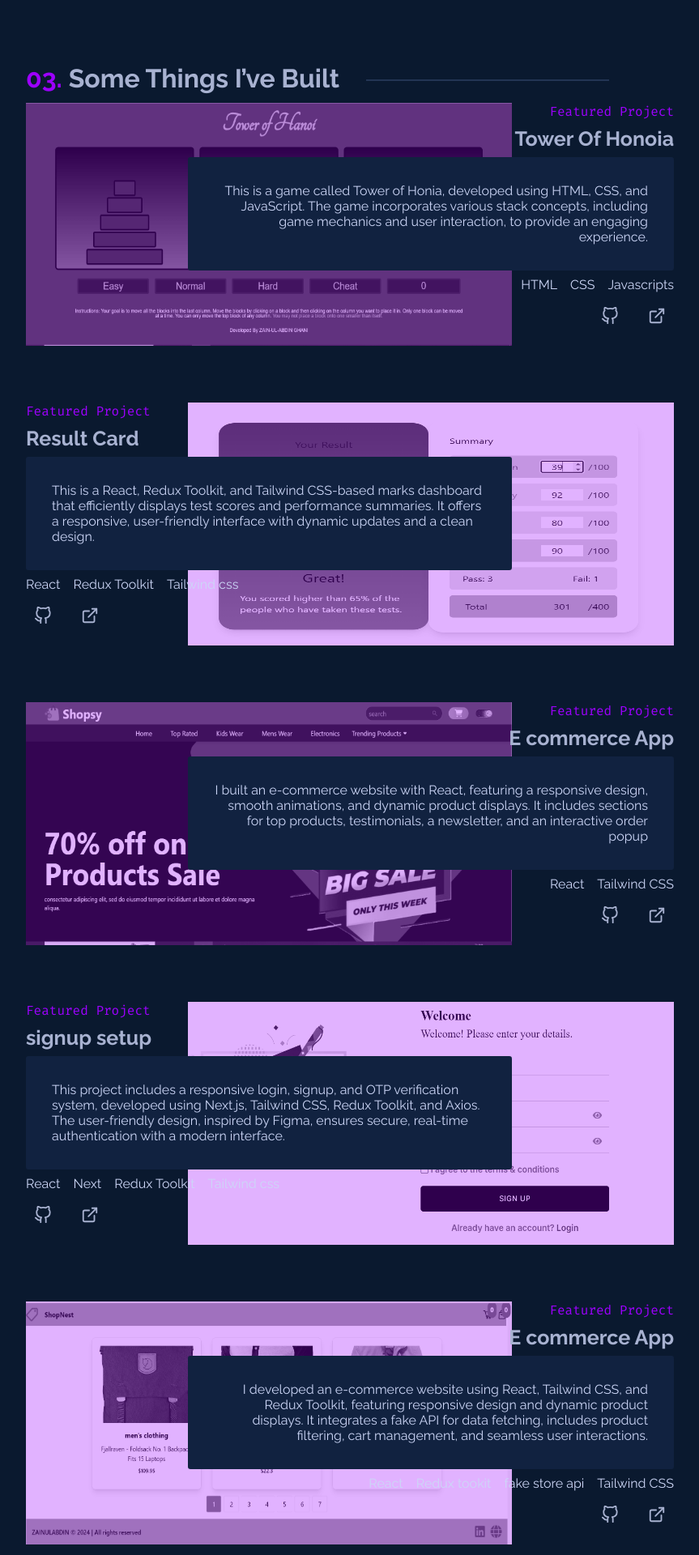
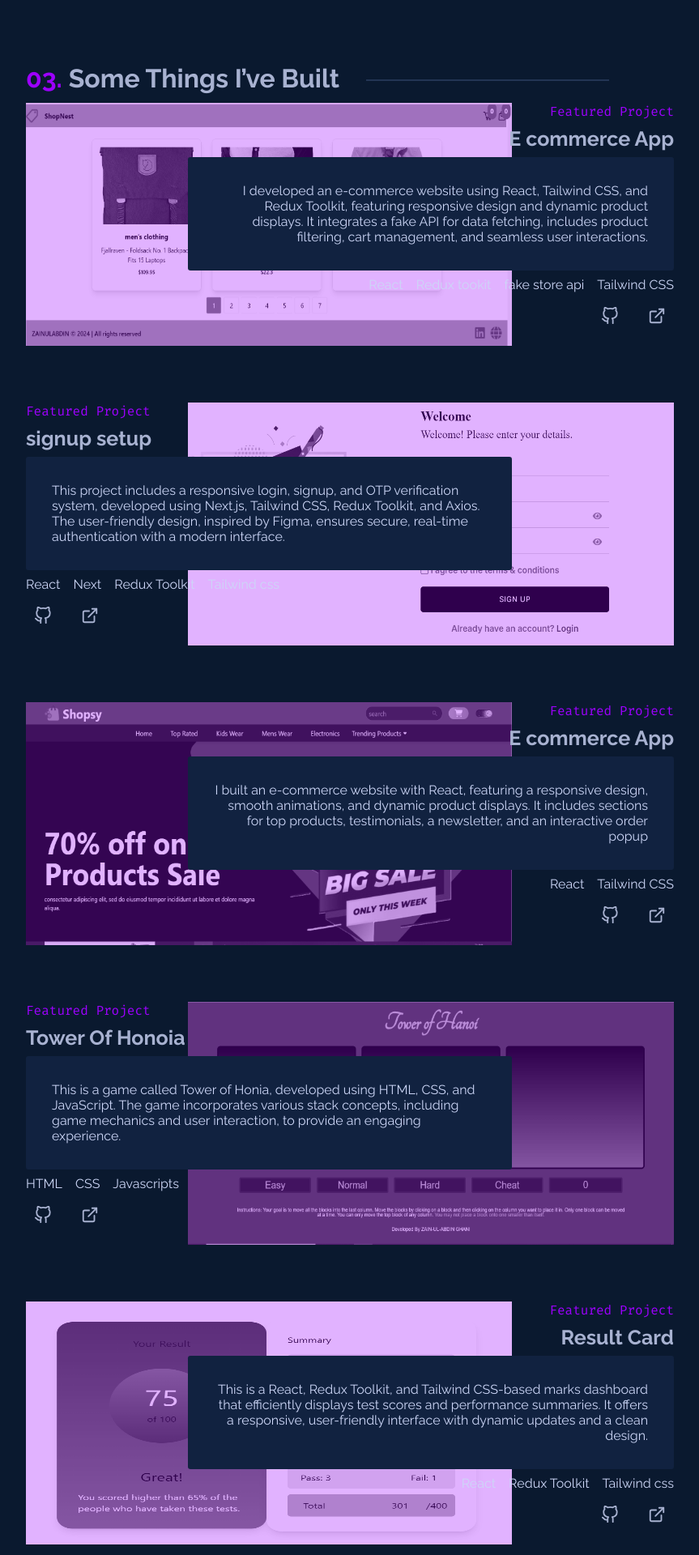
Before and after one commit to Ha789449/portfolio, a Next.js app: page / in a window 1280 px wide. Shown: the part 2440-4360 px from the top of the page at 81% size, without its empty margins (208-1071 px from the left). Built offline with nearby package versions, Linux system fonts and the light colour scheme.

Commit message:
Portfolio

```diff
--- a/src/sections/Projects.tsx
+++ b/src/sections/Projects.tsx
@@ -6,6 +6,58 @@ import { motion } from "framer-motion";
 
 function Projects() {
   const projectsData = [
+    {
+      image: "/project5.png",
+      projectName: "E commerce App",
+      projectLink: "",
+      projectDescription:
+     "I developed an e-commerce website using React, Tailwind CSS, and Redux Toolkit, featuring responsive design and dynamic product displays. It integrates a fake API for data fetching, includes product filtering, cart management, and seamless user interactions.",
+     projectTech:
+      [ "React",
+        "Redux tookit",
+        "fake store api",
+        "Tailwind CSS",
+
+      ],
+      projectExternalLinks: {
+        github: "",
+        externalLink: "",
+      },
+    },
+    {
+      image: "/project4.png",
+      projectName: "signup setup ",
+      projectLink:"",
+      projectDescription:
+     "This project includes a responsive login, signup, and OTP verification system, developed using Next.js, Tailwind CSS, Redux Toolkit, and Axios. The user-friendly design, inspired by Figma, ensures secure, real-time authentication with a modern interface.",
+      projectTech: [
+        "React",
+        "Next",
+        "Redux Toolkit",
+        "Tailwind css",
+
+      ],
+      projectExternalLinks: {
+        github: "",
+        externalLink: "",
+      },
+    },
+    {
+      image: "/project3.png",
+      projectName: "E commerce App",
+      projectLink: "",
+      projectDescription:
+      "I built an e-commerce website with React, featuring a responsive design, smooth animations, and dynamic product displays. It includes sections for top products, testimonials, a newsletter, and an interactive order popup",
+      projectTech: [
+        "React",
+        "Tailwind CSS",
+
+      ],
+      projectExternalLinks: {
+        github: "",
+        externalLink: "",
+      },
+    },
     {
       image: "/project1.png",
       projectName: "Tower Of Honoia",
@@ -40,22 +92,7 @@ function Projects() {
         externalLink: "",
       },
     },
-    {
-      image: "/project3.png",
-      projectName: "E commerce App",
-      projectLink: "",
-      projectDescription:
-      "I built an e-commerce website with React, featuring a responsive design, smooth animations, and dynamic product displays. It includes sections for top products, testimonials, a newsletter, and an interactive order popup",
-      projectTech: [
-        "React",
-        "Tailwind CSS",
 
-      ],
-      projectExternalLinks: {
-        github: "",
-        externalLink: "",
-      },
-    },
     {
       image: "/project4.png",
       projectName: "signup setup ",
@@ -74,24 +111,7 @@ function Projects() {
         externalLink: "",
       },
     },
-    {
-      image: "/project5.png",
-      projectName: "E commerce App",
-      projectLink: "",
-      projectDescription:
-     "I developed an e-commerce website using React, Tailwind CSS, and Redux Toolkit, featuring responsive design and dynamic product displays. It integrates a fake API for data fetching, includes product filtering, cart management, and seamless user interactions.",
-     projectTech:
-      [ "React",
-        "Redux tookit",
-        "fake store api",
-        "Tailwind CSS",
 
-      ],
-      projectExternalLinks: {
-        github: "",
-        externalLink: "",
-      },
-    },
   ];
   return (
     <div className="projects" id="work">
```
